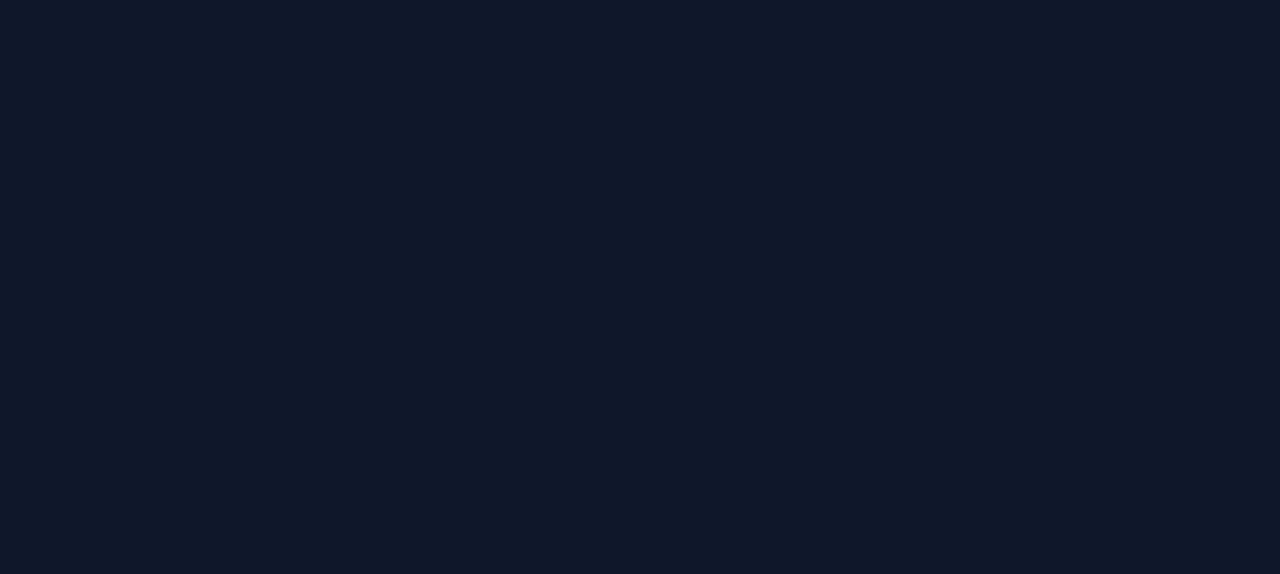
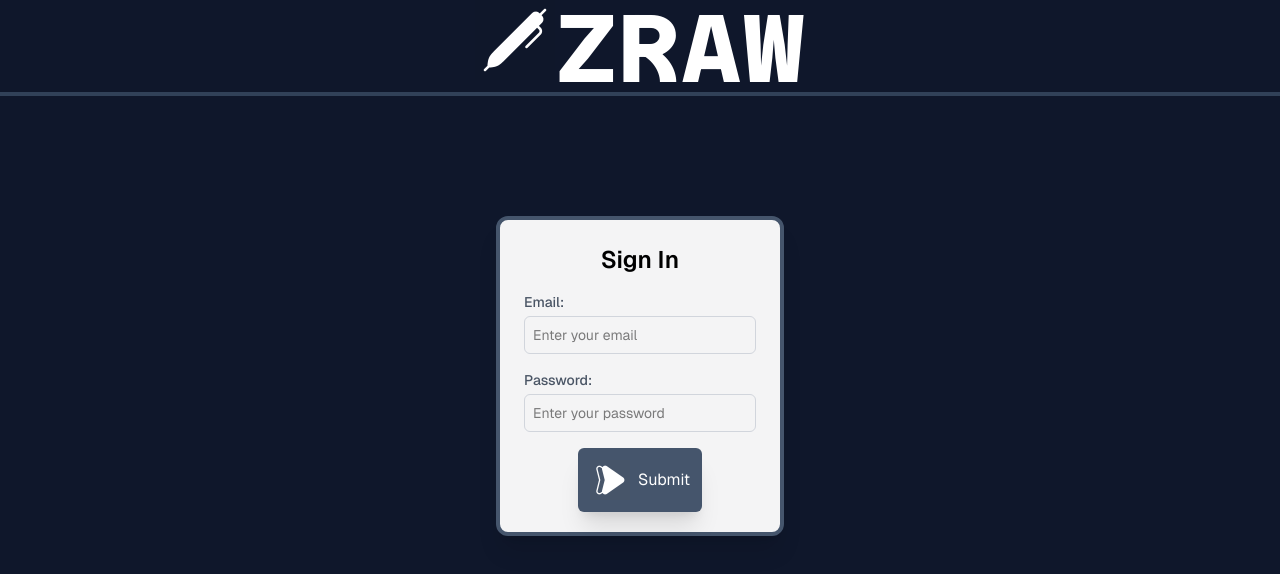
Before and after one commit to vardvamsifriest/Zraw, a Next.js app in the folder apps/web/: page /signin in a window 1280 px wide. Shown: the top 574 px of the page. Built offline with nearby package versions, Linux system fonts and the light colour scheme.

Commit message:
trying to build the canvas

```diff
--- /dev/null
+++ b/apps/web/app/canvas/[roomId]/page.tsx
@@ -0,0 +1,134 @@
+"use client"
+import { useEffect, useRef, useState } from "react"
+
+interface Point {
+  x: number
+  y: number
+}
+
+interface Stroke {
+  points: Point[]
+  color: string
+  width: number
+}
+
+export default function Canvas({ params }: { params: { roomId: string } }) {
+  const canvasRef = useRef<HTMLCanvasElement>(null)
+  const [isDrawing, setIsDrawing] = useState(false)
+  const [strokes, setStrokes] = useState<Stroke[]>([])
+  const currentStroke = useRef<Point[]>([])
+  const wsRef = useRef<WebSocket | null>(null)
+
+  useEffect(() => {
+    const canvas = canvasRef.current
+    if (!canvas) return
+    canvas.width = window.innerWidth
+    canvas.height = window.innerHeight
+
+    // Connect to WebSocket
+    const token = localStorage.getItem("token")
+    const ws = new WebSocket(`ws://localhost:8080?token=${token}`)
+    wsRef.current = ws
+
+    ws.onopen = () => {
+      console.log("Connected to WS")
+      ws.send(JSON.stringify({
+        type: "join_room",
+        roomId: params.roomId
+      }))
+    }
+
+    ws.onmessage = (event) => {
+      const data = JSON.parse(event.data)
+      if (data.type === "chat") {
+        const stroke: Stroke = JSON.parse(data.message)
+        drawStroke(stroke)
+        setStrokes(prev => [...prev, stroke])
+      }
+    }
+
+    ws.onclose = () => console.log("WS disconnected")
+    ws.onerror = (e) => console.error("WS error:", e)
+
+    return () => ws.close()
+  }, [])
+
+  function drawStroke(stroke: Stroke) {
+    const canvas = canvasRef.current
+    if (!canvas) return
+    const ctx = canvas.getContext("2d")
+    if (!ctx) return
+    if (!stroke.points || stroke.points.length === 0)
+        {
+            return
+        }
+    ctx.beginPath()
+    ctx.moveTo(stroke.points[0]!.x, stroke.points[0]!.y)
+    stroke.points.forEach(point => {
+      ctx.lineTo(point.x, point.y)
+    })
+    ctx.strokeStyle = stroke.color
+    ctx.lineWidth = stroke.width
+    ctx.lineCap = "round"
+    ctx.lineJoin = "round"
+    ctx.stroke()
+  }
+  function startDrawing(e: React.MouseEvent<HTMLCanvasElement>) {
+    const canvas = canvasRef.current
+    if (!canvas) return
+    const ctx = canvas.getContext("2d")
+    if (!ctx) return
+    currentStroke.current = [{ x: e.clientX, y: e.clientY }]
+    ctx.beginPath()
+    ctx.moveTo(e.clientX, e.clientY)
+    setIsDrawing(true)
+  }
+
+  function draw(e: React.MouseEvent<HTMLCanvasElement>) {
+    if (!isDrawing) return
+    const canvas = canvasRef.current
+    if (!canvas) return
+    const ctx = canvas.getContext("2d")
+    if (!ctx) return
+    currentStroke.current.push({ x: e.clientX, y: e.clientY })
+    ctx.lineTo(e.clientX, e.clientY)
+    ctx.strokeStyle = "white"
+    ctx.lineWidth = 2
+    ctx.lineCap = "round"
+    ctx.lineJoin = "round"
+    ctx.stroke()
+  }
+
+  function stopDrawing() {
+    if (!isDrawing) return
+    const stroke: Stroke = {
+      points: currentStroke.current,
+      color: "white",
+      width: 2
+    }
+    setStrokes(prev => [...prev, stroke])
+
+    // Send stroke to WS
+    if (wsRef.current?.readyState === WebSocket.OPEN) {
+      wsRef.current.send(JSON.stringify({
+        type: "chat",
+        roomId: params.roomId,
+        message: JSON.stringify(stroke)
+      }))
+    }
+
+    currentStroke.current = []
+    setIsDrawing(false)
+  }
+
+  return (
+    <canvas
+      ref={canvasRef}
+      className="bg-slate-900"
+      onMouseDown={startDrawing}
+      onMouseMove={draw}
+      onMouseUp={stopDrawing}
+      onMouseLeave={stopDrawing}
+    />
+  )
+}
--- a/apps/web/app/signin/page.tsx
+++ b/apps/web/app/signin/page.tsx
@@ -1,8 +1,15 @@
+import { Card } from "@repo/ui/card"
+import { Logo } from "@repo/ui/logo"
 export default function Signin()
 {
     return (
         <div className="bg-slate-900 w-full h-screen">
-
+            <div className="bg-slate-900 flex justify-center h-24 w-full border-b-4 border-slate-700">
+                <Logo/>
+            </div>
+            <div className="flex justify-center pt-30">
+            <Card text="Submit" size="sm" needusername={false} title="Sign In" link={false} />
+            </div>
         </div>
     )
 }
--- a/apps/web/app/signup/page.tsx
+++ b/apps/web/app/signup/page.tsx
@@ -1,10 +1,15 @@
 import { Card } from "@repo/ui/card";
-
+import { Logo } from "@repo/ui/logo";
 export default function Signup()
 {
     return (
-        <div className="bg-slate-900 h-screen flex justify-center items-center w-full">
+        <div className="bg-slate-900 h-screen w-full">
+            <div className="bg-slate-900 flex justify-center h-24 w-full border-b-4 border-slate-700">
+                <Logo />
+            </div>
+            <div className="flex justify-center pt-30">
             <Card link={true} title="Sign Up" needusername={true} size="md" text="Submit" />
+            </div>
         </div>
     )
 }
--- a/packages/ui/src/button.tsx
+++ b/packages/ui/src/button.tsx
@@ -1,24 +1,32 @@
+import { ReactElement } from "react"
+
 interface buttonprops {
   "size":"lg"|"md"|"sm",
   "variant":"primary"|"secondary",
   text:string,
-  onClick?:()=>void
+  onClick?:()=>void,
+  img?:ReactElement
 }
 const SizeStyles = {
-"sm":"p-2",
-"md":"p-4",
-"lg":"p-8"
+  "sm":"p-2",
+  "md":"p-3",
+  "lg":"p-8"
 }
 const VariantStyles = {
-"primary":"bg-white text-black transition-all hover:pointer-cursor hover:scale-110 font-geist rounded-md shadow-xl",
-"secondary":"bg-slate-900 text-white transition-all hover:pointer-cursor hover:scale-110 font-geist rounded-md shadow-xl"
+"primary":"bg-white text-black transition-all hover:cursor-pointer hover:scale-110 font-geist rounded-md shadow-xl",
+"secondary":"bg-slate-600 text-white transition-all hover:cursor-pointer hover:scale-110 font-geist rounded-md shadow-xl"
 }
 export function Button(props:buttonprops)
 {
   return (
     <div>
       <button onClick = {props.onClick}
-      className={`${SizeStyles[props.size]} ${VariantStyles[props.variant]}`}>{props.text}</button>
+      className={`${SizeStyles[props.size]} ${VariantStyles[props.variant]}`}>
+        <div className="flex items-center gap-2"
+        >
+        {props.img ?? props.img}{props.text}
+        </div>
+        </button>
     </div>
   )
 }
--- a/packages/ui/src/card.tsx
+++ b/packages/ui/src/card.tsx
@@ -10,32 +10,32 @@ interface cardprops {
 }
 
 const SizeStyles = {
-  "sm": "h-72 w-72",
+  "sm": "h-80 w-72",
   "md": "h-104 w-84",
   "lg": "h-96 w-96"
 }
 
 export function Card(props: cardprops) {
   return (
-    <div className={`${SizeStyles[props.size]} bg-zinc-100 backdrop-blur-sm border-4 border-slate-500 rounded-xl shadow-xl p-6 flex flex-col gap-4`}>
+    <div className={`${SizeStyles[props.size]} bg-zinc-100 backdrop-blur-sm border-4 border-slate-600 rounded-xl shadow-xl p-6 flex flex-col gap-4`}>
        <div className="flex justify-center">
       <p className="font-geist text-2xl font-semibold">
         {props.title}
       </p>
       </div>
       <div>
-        <InputBox placeholder="email" id="Enter your email:" />
+        <InputBox placeholder="Enter your email" id="Email:" />
       </div>
       <div>
-        <InputBox placeholder="password" id="Enter your password:" />
+        <InputBox placeholder="Enter your password" id="Password:" />
       </div>
       {props.needusername && (
         <div>
-          <InputBox placeholder="username" id="Enter your username:" />
+          <InputBox placeholder="Enter your username" id="Username:" />
         </div>
       )}
       <div className="flex justify-center">
-      <Button text={props.text} variant="secondary" size="md" />
+      <Button img={<img src = "arrow_v2.gif" className="h-10 w-10"/>} text={props.text} variant="secondary" size="md" />
       </div>
       <div className="flex justify-center">
       {props.link && ( <Link href={"/signin"} className="text-sm font-geist text-black hover:cursor-pointer">Already have an account?</Link>)}
--- a/packages/ui/src/inputbox.tsx
+++ b/packages/ui/src/inputbox.tsx
@@ -3,14 +3,18 @@ interface inputprops
     placeholder:string,
     id:string
 }
-export function InputBox(props:inputprops)
-{
-    return (
-        <div>
-            <label htmlFor={props.id}>
-                {props.id}
-            <input className="border font-geist border-gray-300 rounded-md p-2 text-sm outline-none focus:border-gray-500 font-geist " type = "text" id={props.id} placeholder={props.placeholder}/>
-            </label>
-        </div>
-    )
+export function InputBox(props: inputprops) {
+  return (
+    <div className="flex flex-col gap-1">
+      <label htmlFor={props.id} className="text-sm font-geist font-medium text-gray-600">
+        {props.id}
+      </label>
+      <input
+        className="border font-geist border-gray-300 rounded-md p-2 text-sm outline-none focus:border-gray-500"
+        type="text"
+        id={props.id}
+        placeholder={props.placeholder}
+      />
+    </div>
+  )
 }
```
Also changed, not shown: apps/web/public/arrow_v1.gif (added), apps/web/public/arrow_v2.gif (added).
